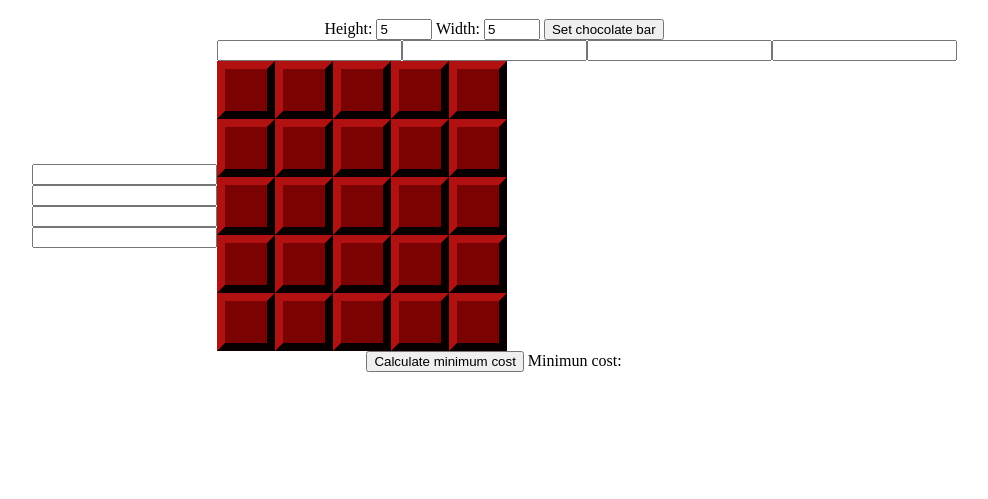
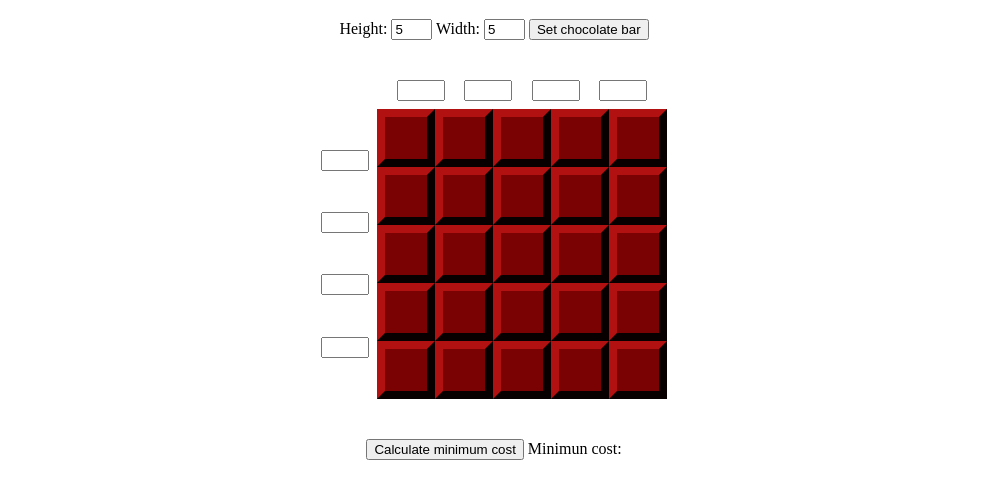
Before and after one commit to Rubas22/chocolate-bar, a website: page index.html in a window 1280 px wide. Both pictures are taken after typing "5", "5" into the empty fields and a click on the button "Set chocolate bar". Shown: the part 61-560 px from the top of the page, without its empty margins (146-1134 px from the left). Drawn offline with Linux system fonts and the light colour scheme.

Commit message:
Style chocolate bar deployment margins

```diff
--- a/index.html
+++ b/index.html
@@ -25,15 +25,17 @@
       </div>
       <div class="chocolate-bar-deployment">
         <form action="" id="cbd-form">
+          <div class="chocolate-bar">
             <div class="col-inputs" id="col-inputs"></div>
             <div class="row-inputs" id="row-inputs"></div>
             <div class="cbd-container" id="cbd-container"></div>
-        </form>
           </div>
           <div class="chocolate-bar-cost">
             <button>Calculate minimum cost</button>
             <span>Minimun cost:</span>
           </div>
+        </form>
+      </div>
     </div>
   </body>
 </html>
--- a/src/scripts/app.ts
+++ b/src/scripts/app.ts
@@ -47,7 +47,8 @@ function setWeightInputs(): void {
   if (colInputsDiv) {
     colInputsDiv.innerHTML = "";
     for (let i = 0; i < numColInputs; i++) {
-      colInputsDiv.innerHTML += "<input type='number' required>";
+      colInputsDiv.innerHTML +=
+        "<input type='number' min='0' max='9999' required>";
     }
   } else {
     window.alert("Up! somenthing when wrong");
@@ -55,7 +56,8 @@ function setWeightInputs(): void {
   if (rowInputsDiv) {
     rowInputsDiv.innerHTML = "";
     for (let i = 0; i < numRowInputs; i++) {
-      rowInputsDiv.innerHTML += "<input type='number' required>";
+      rowInputsDiv.innerHTML +=
+        "<input type='number' min='0' max='9999' required>";
     }
   } else {
     window.alert("Up! somenthing when wrong");
--- a/src/styles/chocolate_container.css
+++ b/src/styles/chocolate_container.css
@@ -2,8 +2,16 @@
   text-align: center;
 }
 
-.chocolate-bar-deployment form {
+.chocolate-bar-deployment {
+  display: flex;
+  justify-content: center;
+}
+
+.chocolate-bar-deployment form > .chocolate-bar {
   display: grid;
+  grid-template-columns: auto 1fr;
+  width: max-content;
+  margin: 40px 0;
   grid-template-areas:
     ". colInputs"
     "rowInputs chocBar";
@@ -12,14 +20,21 @@
 .col-inputs {
   grid-area: colInputs;
   justify-self: start;
+  width: 100%;
+  margin-bottom: 8px;
+  display: flex;
+  justify-content: space-evenly;
 }
 
 .row-inputs {
   grid-area: rowInputs;
   justify-self: end;
   align-self: center;
+  height: 100%;
+  margin-right: 8px;
   display: flex;
   flex-direction: column;
+  justify-content: space-evenly;
 }
 
 .cbd-container {
@@ -39,3 +54,19 @@
   width: 42px;
   height: 42px;
 }
+
+.chocolate-bar-deployment form input {
+  width: 40px;
+}
+
+/* Chrome, Safari, Edge, Opera */
+input::-webkit-outer-spin-button,
+input::-webkit-inner-spin-button {
+  -webkit-appearance: none;
+  margin: 0;
+}
+
+/* Firefox */
+input[type="number"] {
+  -moz-appearance: textfield;
+}
```
Also changed, not shown: build/app.js. Lines whose indentation alone changed are shown as unchanged.
